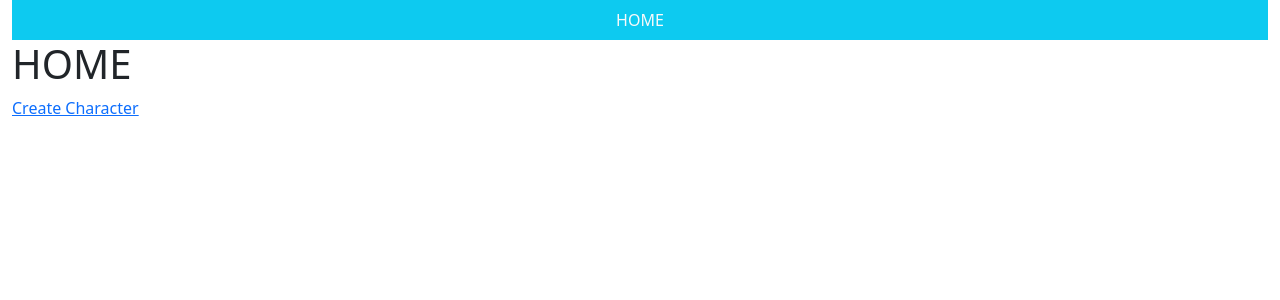
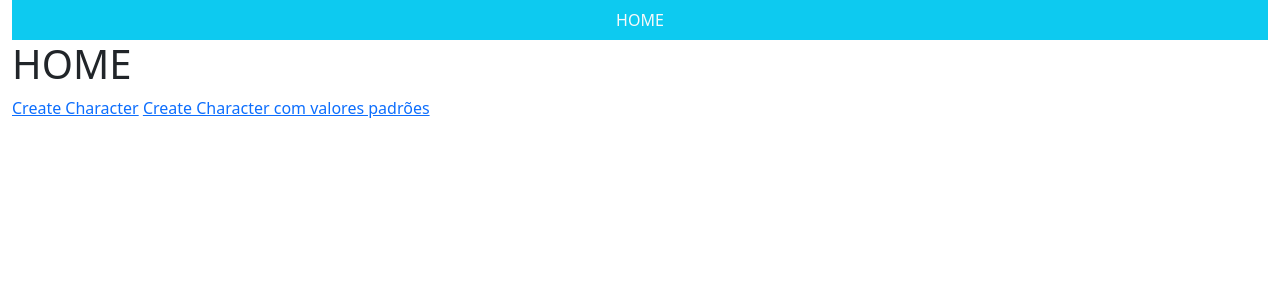
Before and after one commit to Jarzamendia/dd3esheet, a Django app: page / in a window 1280 px wide. Shown: the top 300 px of the page. Run offline with Django 5.2, Linux system fonts and the light colour scheme; data that the repository does not hold is empty; some libraries are stand-ins or nearby versions.

Commit message:
Desculpem o vacilo...

```diff
--- a/dd3esheet/base/admin.py
+++ b/dd3esheet/base/admin.py
@@ -7,7 +7,7 @@ from .models import CharacterStats
 # from .models import CharacterAttackModifiers
 from .models import CharacterWeapon
 # from .models import CharacterSkillGraduation
-# from .models import CharacterSkill
+from .models import CharacterSkill
 # from .models import CharacterArmor
 # from .models import CharacterShield
 # from .models import CharacterProtectionItem
@@ -30,7 +30,7 @@ admin.site.register(CharacterStats)
 # admin.site.register(CharacterAttackModifiers)
 admin.site.register(CharacterWeapon)
 # admin.site.register(CharacterSkillGraduation)
-# admin.site.register(CharacterSkill)
+admin.site.register(CharacterSkill)
 # admin.site.register(CharacterArmor)
 # admin.site.register(CharacterShield)
 # admin.site.register(CharacterProtectionItem)
--- a/dd3esheet/base/models.py
+++ b/dd3esheet/base/models.py
@@ -121,7 +121,9 @@ class CharacterSkillGraduation(models.Model):
     OtherClassMaxGraduation = models.IntegerField(default=0, null=True, blank=True)
 
 class CharacterSkill(models.Model):
-    SkillIsActive = models.BinaryField(default=0, null=True, blank=True)
+    Character       = models.ForeignKey(Character, on_delete=models.CASCADE)
+
+    SkillIsActive = models.BooleanField(default=False, null=True, blank=True)
     SkillName       = models.CharField(max_length=200, null=True, blank=True)
     SkillAbility    = models.IntegerField(default=0, null=True, blank=True)
     SkillModifier   = models.IntegerField(default=0, null=True, blank=True)
--- a/dd3esheet/base/templates/base/home.html
+++ b/dd3esheet/base/templates/base/home.html
@@ -7,6 +7,7 @@
 <div>
 
     <a href="{% url 'create-character' %}">Create Character</a>
+    <a href="{% url 'create-character2' %}">Create Character com valores padrões</a>
 
     <div>
         {% for character in characters %}
--- a/dd3esheet/base/urls.py
+++ b/dd3esheet/base/urls.py
@@ -5,6 +5,7 @@ urlpatterns = [
     path("", views.home, name="home"),
     path("character/<str:pk>", views.character, name="character"),
     path("create-character/", views.createCharacter, name="create-character"),
+    path("create-character2/", views.createCharacterWithDefaults, name="create-character2"),
     path("update-character/<str:pk>/", views.updateCharacter, name="update-character"),
     path("delete-character/<str:pk>/", views.deleteCharacter, name="delete-character"),
 
--- a/dd3esheet/base/views.py
+++ b/dd3esheet/base/views.py
@@ -1,9 +1,10 @@
 from django.shortcuts import render, redirect
-# from .models import Character, CharacterDescription, CharacterStats, CharacterStatus, CharacterSavingThrows
-from .models import Character, CharacterStats, CharacterWeapon
+from .models import Character, CharacterStats, CharacterStatus,CharacterSavingThrows, CharacterAttackModifiers, CharacterSkillGraduation, CharacterSkill, CharacterWeapon
+from .models import CharacterArmor, CharacterShield, CharacterProtectionItem, CharacterOtherItem
+from .models import CharacterOtherItemObs, CharacterMoney, CharacterFeat, Ability
+from .models import CharacterSpell, CharacterSpellSave, CharacterArcaneSpellFailCheck
+from .models import CharacterMagicConditionalModifiers,CharacterMagicDayUse, CharacterLanguages
 from .forms import CharacterForm, CharacterStatsForm
-
-skillList = ['Appraise', 'Balance', 'Bluff', 'Climb', 'Concentration', 'Craft', 'DecipherScript', 'Diplomacy', 'DisableDevice', 'Disguise', 'EscapeArtist', 'Forgery', 'GatherInformation', 'HandleAnimal', 'Heal', 'Hide', 'Intimidate', 'Jump' , 'Knowledge', 'Listen', 'MoveSilently', 'OpenLock', 'Perform', 'Profession', 'Ride', 'Search', 'SenseMotive', 'SleightofHand', 'Spellcraft', 'Spot', 'Survival', 'Swim', 'Tumble', 'UseMagicDevice', 'UseRope']
 
 def home(request):
     characters = Character.objects.all()
@@ -20,6 +21,38 @@ def character(request, pk):
             'characterWeapons': characterWeapons,
             }
     return render(request, "base/character.html", context)
+
+def createCharacterWithDefaults(request):
+
+    skillList = ['Appraise', 'Balance', 'Bluff', 'Climb', 'Concentration', 'Craft', 'DecipherScript', 'Diplomacy', 'DisableDevice', 'Disguise', 'EscapeArtist', 'Forgery', 'GatherInformation', 'HandleAnimal', 'Heal', 'Hide', 'Intimidate', 'Jump' , 'Knowledge', 'Listen', 'MoveSilently', 'OpenLock', 'Perform', 'Profession', 'Ride', 'Search', 'SenseMotive', 'SleightofHand', 'Spellcraft', 'Spot', 'Survival', 'Swim', 'Tumble', 'UseMagicDevice', 'UseRope']
+
+    if request.method == 'POST':
+
+        characterForm = CharacterForm(request.POST)
+
+        if characterForm.is_valid():
+            character = characterForm.save()
+            CharacterStats(Character = character).save()
+            CharacterStatus(Character = character).save()
+            CharacterSavingThrows(Character = character).save()
+            CharacterAttackModifiers(Character = character).save()
+            CharacterSkillGraduation(Character = character).save()
+            CharacterOtherItemObs(Character = character).save()
+            CharacterMoney(Character = character).save()
+            CharacterSpellSave(Character = character).save()
+            CharacterArcaneSpellFailCheck(Character = character).save()
+            CharacterMagicConditionalModifiers(Character = character).save()
+
+            for skill in skillList:
+                CharacterSkill(Character = character, SkillName = skill).save()
+
+            return redirect('home')
+
+    characterForm = CharacterForm()
+
+    context = { 'characterForm': characterForm}
+
+    return render(request, 'base/character_form2.html', context)
 
 def createCharacter(request):
     if request.method == 'POST':
@@ -44,7 +77,10 @@ def createCharacter(request):
 
 def updateCharacter(request, pk):
     character = Character.objects.get(id=pk)
+
+    characterStats = CharacterStats.objects.filter(Character=character.id)
     form = CharacterForm(instance=character)
+
     context = {'form': form}
 
     if request.method == 'POST':
```
Also changed, not shown: dd3esheet/base/templates/base/character_form2.html (added, +16 -0 lines), dd3esheet/base/migrations/0001_initial.py, dd3esheet/base/migrations/0002_alter_characterskill_skillisactive.py (added), dd3esheet/base/migrations/0002_remove_character_characterstats_and_more.py (deleted), dd3esheet/base/migrations/0003_characterweapon.py (deleted), dd3esheet/base/migrations/0004_characterarcanespellfailcheck_and_more.py (deleted).
